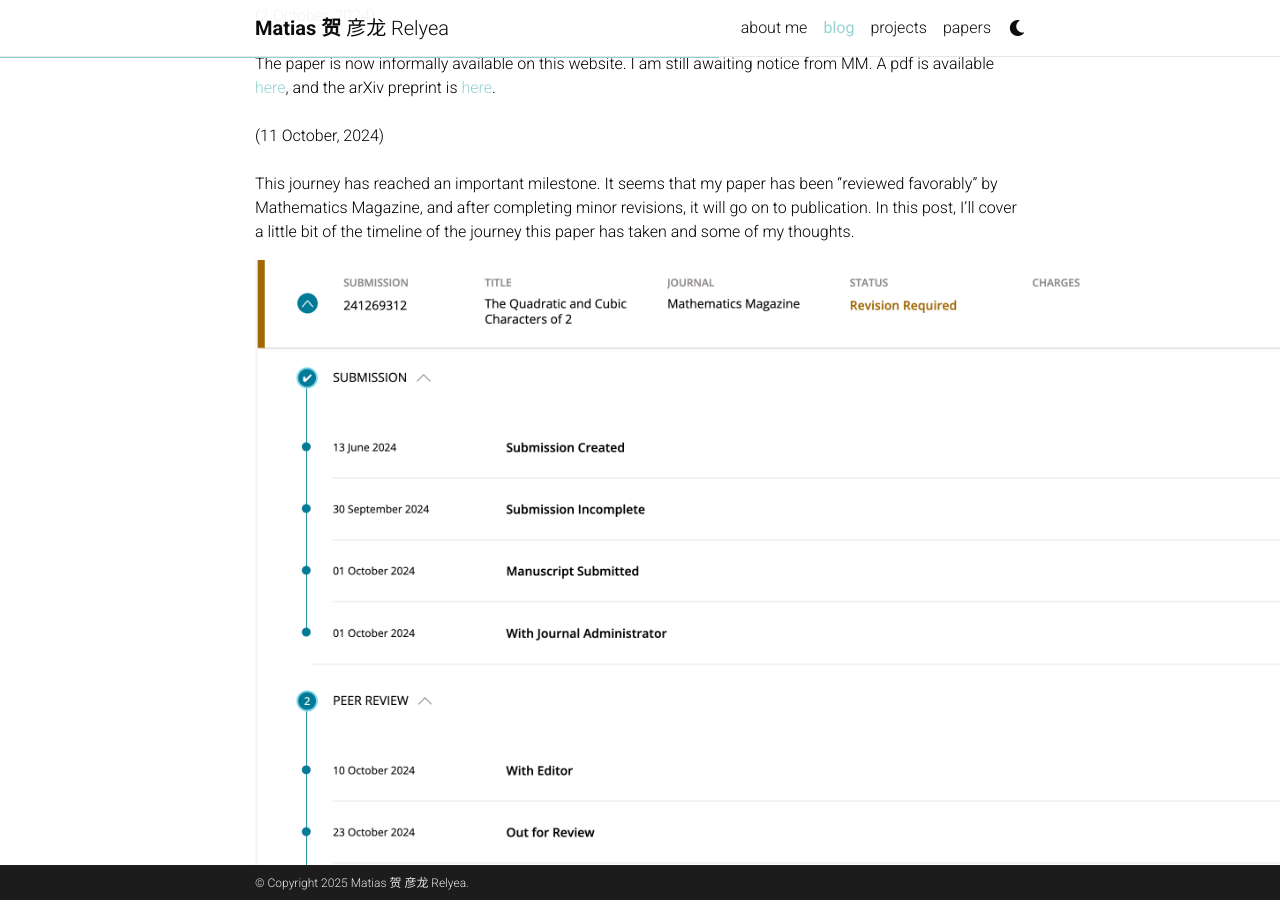
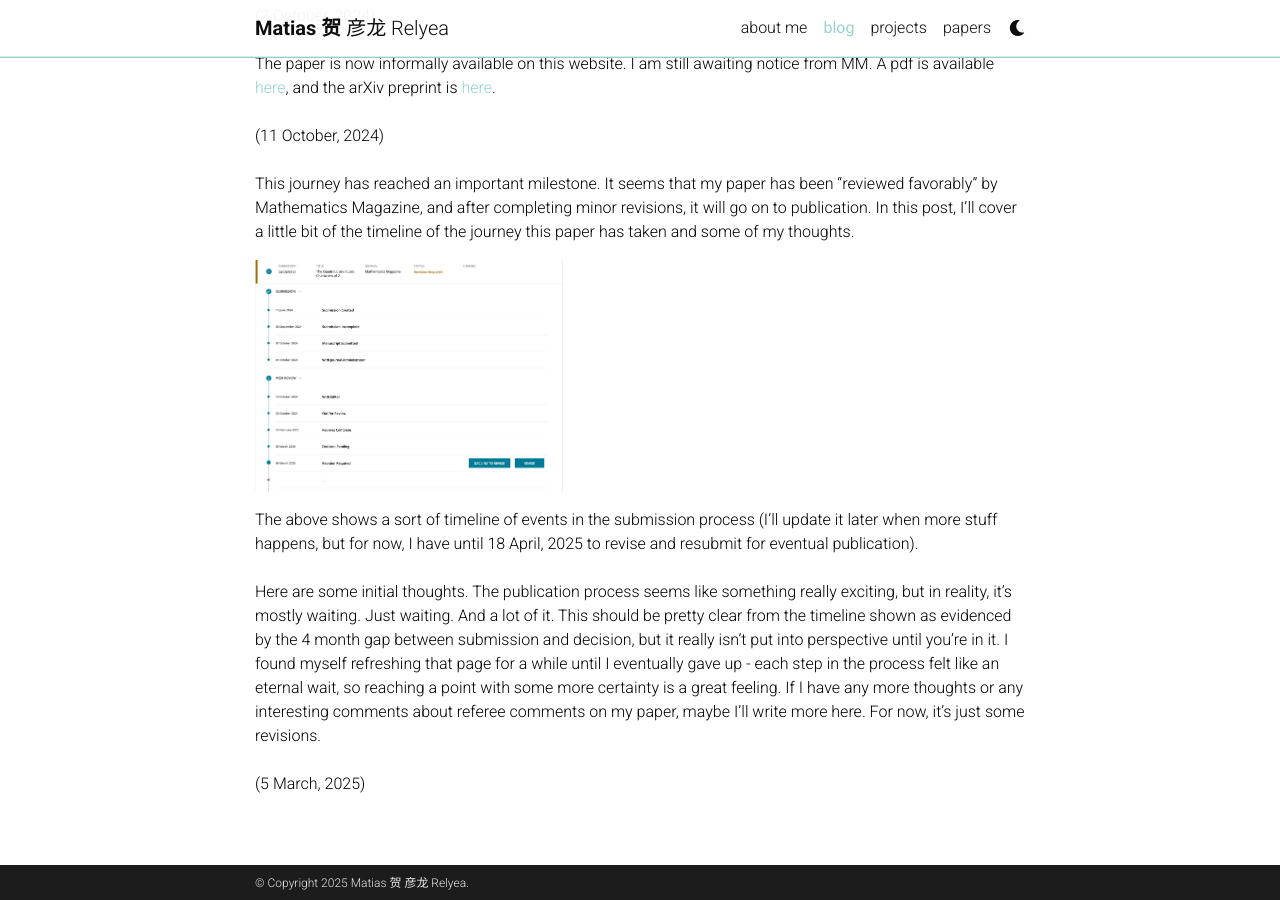
Before and after one commit to Quadcryo/quadcryo, a Jekyll site: the page built from _posts/2024-10-02-quadcub3.md, in a window 1280 px wide and 900 px high, scrolled down 787 px. Built offline with Jekyll 4.4.1, drawn with Linux system fonts in a browser that asks for light colours; comment, search, counter and statistics services are not loaded; a style sheet for code colours, icons or effects is not loaded.

Commit message:
olkjkkd it finally worked

```diff
--- a/_posts/2024-10-02-quadcub3.md
+++ b/_posts/2024-10-02-quadcub3.md
@@ -26,7 +26,7 @@ The paper is now informally available on this website. I am still awaiting notic
 <br>
 This journey has reached an important milestone. It seems that my paper has been "reviewed favorably" by Mathematics Magazine, and after completing minor revisions, it will go on to publication. In this post, I'll cover a little bit of the timeline of the journey this paper has taken and some of my thoughts.
 
-<img src="/quadcryo/assets/img/R_and_R.png">
+<img src="/quadcryo/assets/img/R_and_R.png" alt="Timeline picture" style="height:40%;width:40%">
 
 The above shows a sort of timeline of events in the submission process (I'll update it later when more stuff happens, but for now, I have until 18 April, 2025 to revise and resubmit for eventual publication).
 <br>
```
